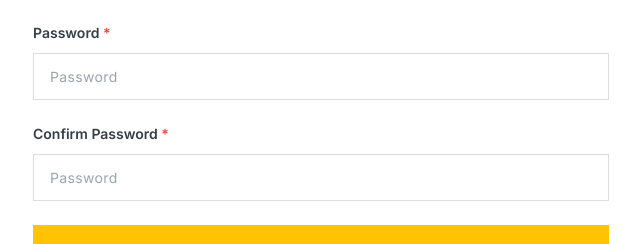
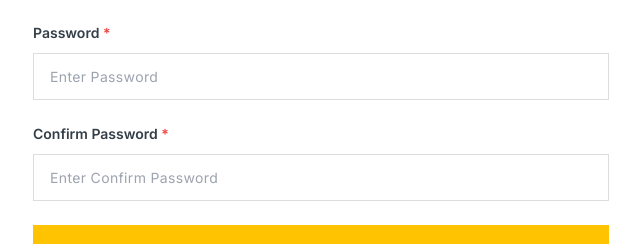
Before and after one commit to tayyab12oct/ecommerce, a React (Create React App) app: page /auth/signup in a window 1280 px wide. Shown: the part 637-881 px from the top of the page, without its empty margins (319-959 px from the left). Built offline with nearby package versions, Linux system fonts and the light colour scheme.

Commit message:
fix: set signup localstorage data

```diff
--- a/package.json
+++ b/package.json
@@ -1,5 +1,5 @@
 {
-  "name": "film-festival",
+  "name": "Ecommerce",
   "version": "0.1.0",
   "private": true,
   "dependencies": {
--- a/src/components/atoms/input/index.js
+++ b/src/components/atoms/input/index.js
@@ -30,7 +30,7 @@ function Input(props) {
           type={type}
           name={name}
           placeholder={placeholder}
-          autoComplete="off"
+          // autoComplete="off"
           // {...register(name, rules)}
           {...props}
           className={twMerge(
--- a/src/pages/authentication/signup/index.js
+++ b/src/pages/authentication/signup/index.js
@@ -1,4 +1,4 @@
-import React from 'react'
+import React, { useEffect, useState } from 'react'
 import { Button, Input, Label, OR } from 'components/atoms';
 import { Helmet } from "react-helmet";
 import { Link } from 'react-router-dom';
@@ -8,24 +8,29 @@ import { registrationSchema } from 'components/form/formSchema';
 import { useFormik } from "formik"
 import { toast } from 'react-toastify';
 
-const initialValues = {
-    first_name: "",
-    last_name: "",
-    phone_number: "",
-    email: "",
-    password: "",
-    confirm_password: "",
-};
 function SignUp() {
-    const { values, errors, touched, handleBlur, handleChange, handleSubmit } = useFormik({
-        initialValues,
+    const [state, setState] = useState({
+        first_name: "",
+        last_name: "",
+        phone_number: "",
+        email: "",
+        password: "",
+        confirm_password: "",
+    });
+    const [data, setData] = useState([]);
+    const { values = state, errors, touched, handleBlur, handleChange, handleSubmit } = useFormik({
+        initialValues: state,
         validationSchema: registrationSchema,
-        onSubmit: (values, action) => {
-            console.log("Data", values);
+        onSubmit: (state, action) => {
+            console.log("State Data => ", state);
+            setData([...data, state])
             toast.success("Account Created Successfully")
             action.resetForm()
         }
     });
+    useEffect(() => {
+        localStorage.setItem("Users", JSON.stringify(data))
+    }, [data])
     return (
         <>
             <Helmet>
@@ -94,7 +99,7 @@ function SignUp() {
                     <Input
                         id="password"
                         type="password"
-                        placeholder="Password"
+                        placeholder="Enter Password"
                         name="password"
                         label="Password"
                         value={values.password}
@@ -106,7 +111,7 @@ function SignUp() {
                     <Input
                         id="confirm_password"
                         type="password"
-                        placeholder="Password"
+                        placeholder="Enter Confirm Password"
                         name="confirm_password"
                         label="Confirm Password"
                         value={values.confirm_password}
```
Also changed, not shown: 1 other file (tests, documents, lock files or other folders).
